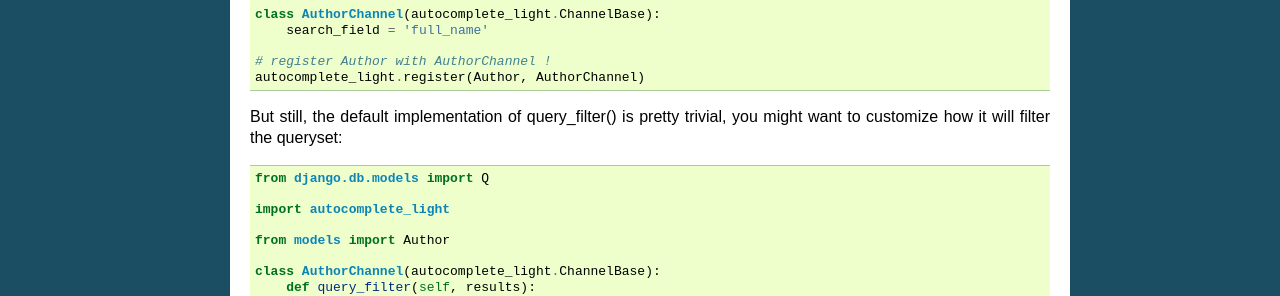
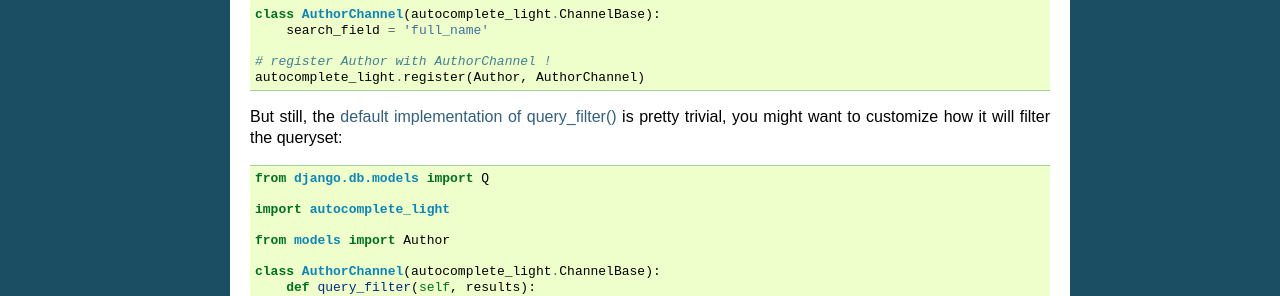
Before and after one commit to yourlabs/django-autocomplete-light, a Sphinx documentation site: the page built from docs/source/quick.rst, in a window 1280 px wide. Shown: the part 1151-1447 px from the top of the page. Built offline with Sphinx 7.4.7, drawn with Linux system fonts in a browser that asks for light colours; part of the change alters nothing that is shown.

```diff
--- a/docs/source/quick.rst
+++ b/docs/source/quick.rst
@@ -45,7 +45,8 @@ Create yourapp/autocomplete_light_registry.py, assuming "Author" has a "name" Ch
 
 See more about the channel registry in :ref:`registry-reference`.
 
-If Author doesn't has another CharField, like full_name, then you could change the name of the search field::
+If Author doesn't has another CharField, like full_name, then you could change
+the name of the search field::
 
     import autocomplete_light
 
@@ -57,8 +58,9 @@ If Author doesn't has another CharField, like full_name, then you could change t
     # register Author with AuthorChannel !
     autocomplete_light.register(Author, AuthorChannel)
 
-But still, the default implementation of query_filter() is pretty
-trivial, you might want to customize how it will filter the queryset::
+But still, the `default implementation of query_filter()
+<forms.html#autocomplete_light.channel.base.ChannelBase.get_results>`_ is
+pretty trivial, you might want to customize how it will filter the queryset::
 
     from django.db.models import Q
 
```
